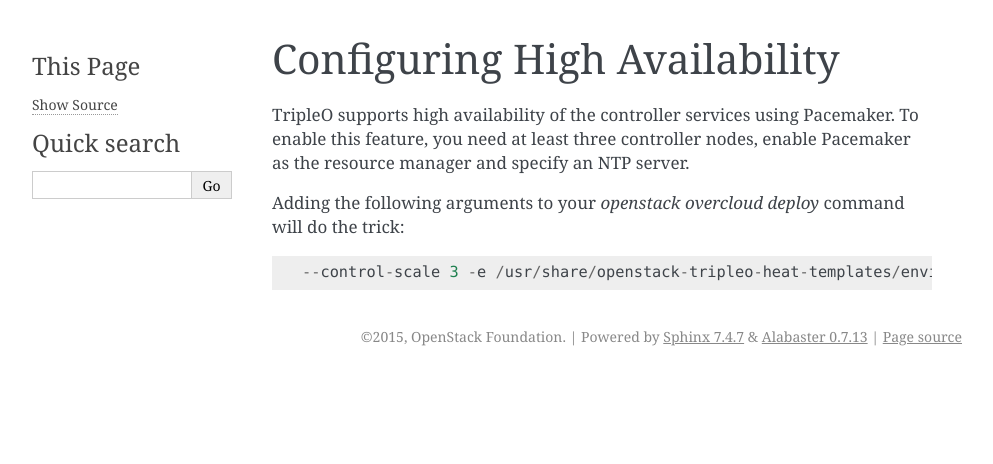
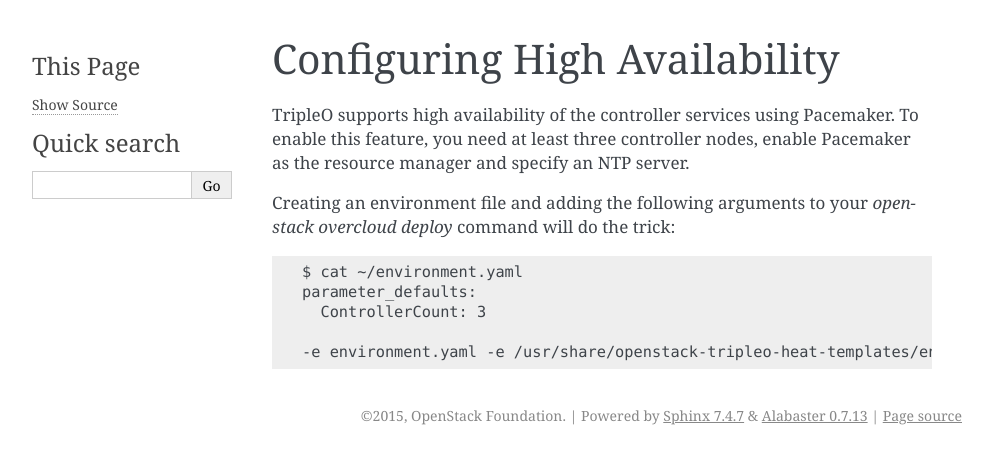
Before and after one commit to openstack-archive/tripleo-docs, a Sphinx documentation site: the page built from doc/source/advanced_deployment/high_availability.rst, in a window 1280 px wide. Shown: the top 464 px of the page, without its empty margins (148-1141 px from the left). Built offline with Sphinx 7.4.7, drawn with Linux system fonts in a browser that asks for light colours.

Commit message:
Remove usage of --control-scale from the HA docs
This CLI arg was deprecated in Newton in favour of using the param in a
environment file. The CLI argument is still present but is no longer the
recommended approach and will be removed in the future. It was deprecated as
it maps directly to a Heat parameter and this it makes more sense to store it
in an environment file with the other Heat parmeters in the deployment.

Change-Id: Ifc99b2390b29fa3729cfa04d4178ff236a434246

```diff
--- a/doc/source/advanced_deployment/high_availability.rst
+++ b/doc/source/advanced_deployment/high_availability.rst
@@ -6,7 +6,11 @@
 nodes, enable Pacemaker as the resource manager and specify an NTP
 server.
 
-Adding the following arguments to your `openstack overcloud deploy`
-command will do the trick::
+Creating an environment file and adding the following arguments to your
+`openstack overcloud deploy` command will do the trick::
 
-  --control-scale 3 -e /usr/share/openstack-tripleo-heat-templates/environments/puppet-pacemaker.yaml --ntp-server pool.ntp.org
+  $ cat ~/environment.yaml
+  parameter_defaults:
+    ControllerCount: 3
+
+  -e environment.yaml -e /usr/share/openstack-tripleo-heat-templates/environments/puppet-pacemaker.yaml --ntp-server pool.ntp.org
```
